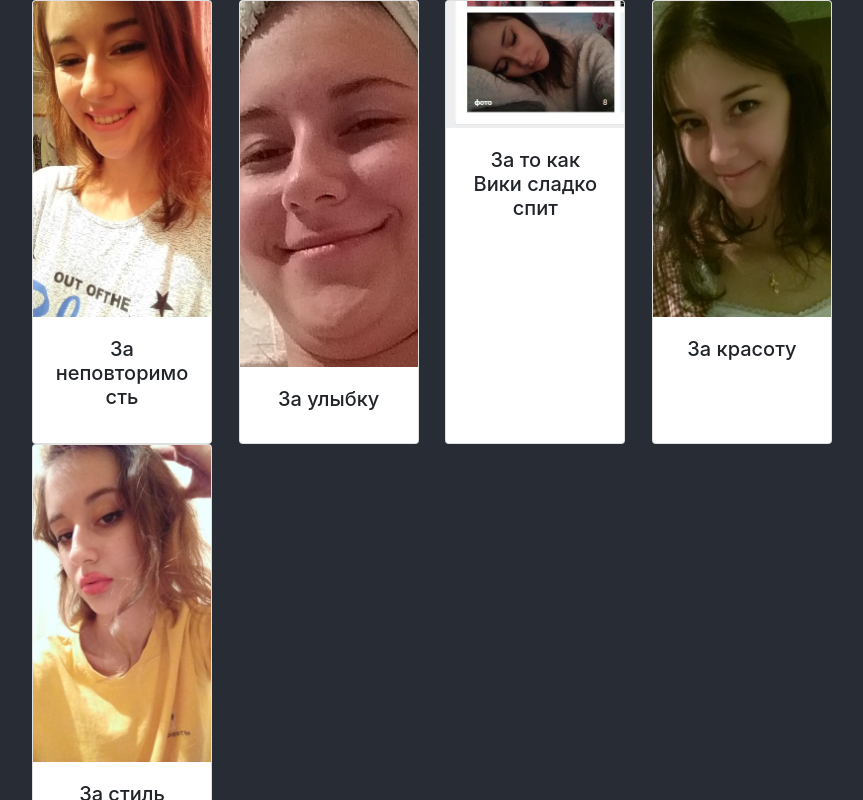
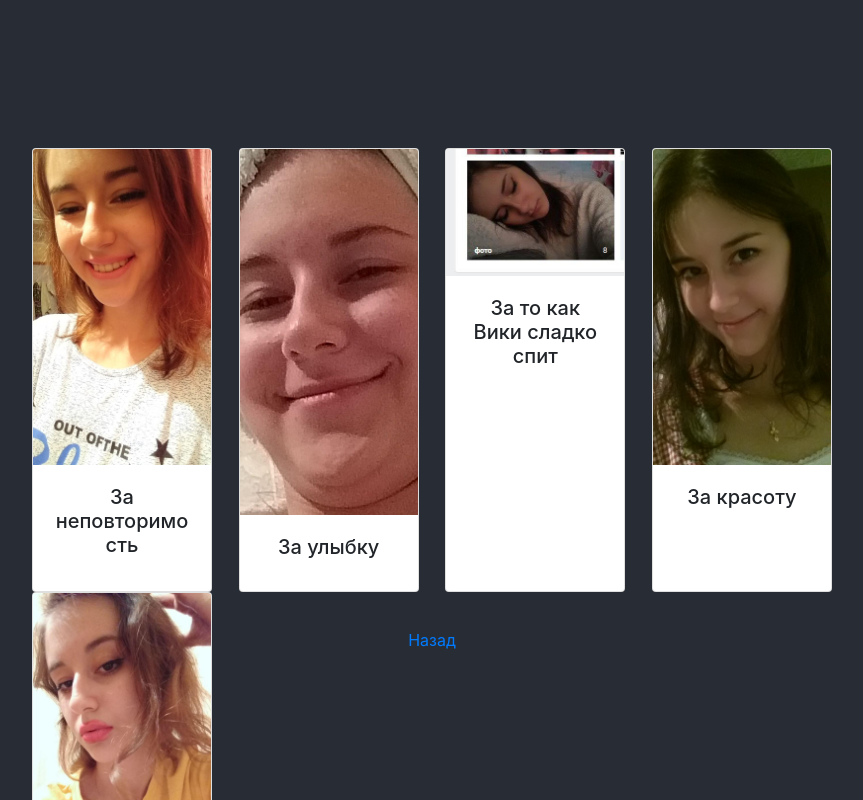
Before and after one commit to xeruvimov/for-vicky, a React (Create React App) app: page /#/reasons in a window 1280 px wide. Shown: the top 800 px of the page, without its empty margins (208-1071 px from the left). Built offline with nearby package versions, Linux system fonts and the light colour scheme.

Commit message:
some fix

```diff
--- a/src/components/main/Main.jsx
+++ b/src/components/main/Main.jsx
@@ -9,7 +9,7 @@ function Main(props) {
         <header className="App-header">
             <img src={photo} className="App-logo" alt="logo" />
             <p>
-                Люблю Вики
+                Люблю Вики!
             <LoveTimer/>
             </p>
             <ModalLove />
--- a/src/components/reasons/Reasons.jsx
+++ b/src/components/reasons/Reasons.jsx
@@ -5,16 +5,20 @@ import sleep from './sleep.jpg'
 import fashin from './fashion.jpg'
 import phone from './phone_img.jpg'
 import ReasonCard from './ReasonCard'
+import { Link } from 'react-router-dom'
 import './reasons.css'
 
 function Reasons(props) {
-    return <div className="Reasons">
+    return <>
+        <div className="Reasons">
             <ReasonCard img={first} text={"За неповторимость"} />
             <ReasonCard img={smile} text={"За улыбку"} />
             <ReasonCard img={sleep} text={"За то как Вики сладко спит"} />
             <ReasonCard img={phone} text={"За красоту"} />
             <ReasonCard img={fashin} text={"За стиль"} />
         </div>
+        <Link to="/">Назад</Link>
+    </>
 }
 
 export default Reasons
--- a/src/components/reasons/reasons.css
+++ b/src/components/reasons/reasons.css
@@ -5,5 +5,5 @@
     flex-wrap: wrap;
     flex-direction: row;
     width: 100vh;
-    height: 100vh;
+    height: 60vh;
 }
--- a/src/components/timer/Timer.jsx
+++ b/src/components/timer/Timer.jsx
@@ -23,6 +23,6 @@ export default function LoveTimer(props) {
     let day = ~~(hour / 24)
     hour = ~~(hour % 24)
     return <>
-        <div>{`${day} дней ${hour} часов ${minute} минут ${seconds} секунд вместе`}</div>
+        <div>{`Уже ${day} дней ${hour} часов ${minute} минут ${seconds} секунд вместе`}</div>
     </>
 }
```
